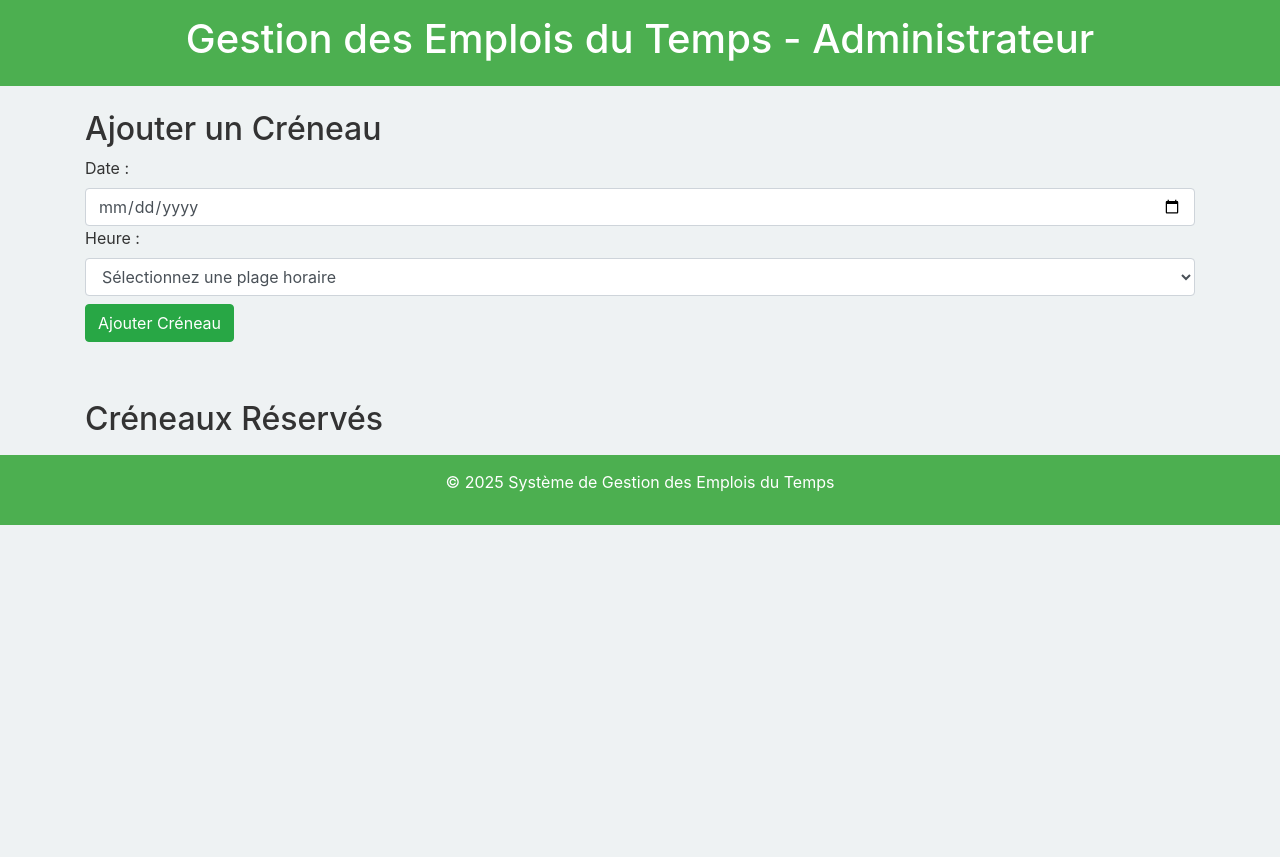
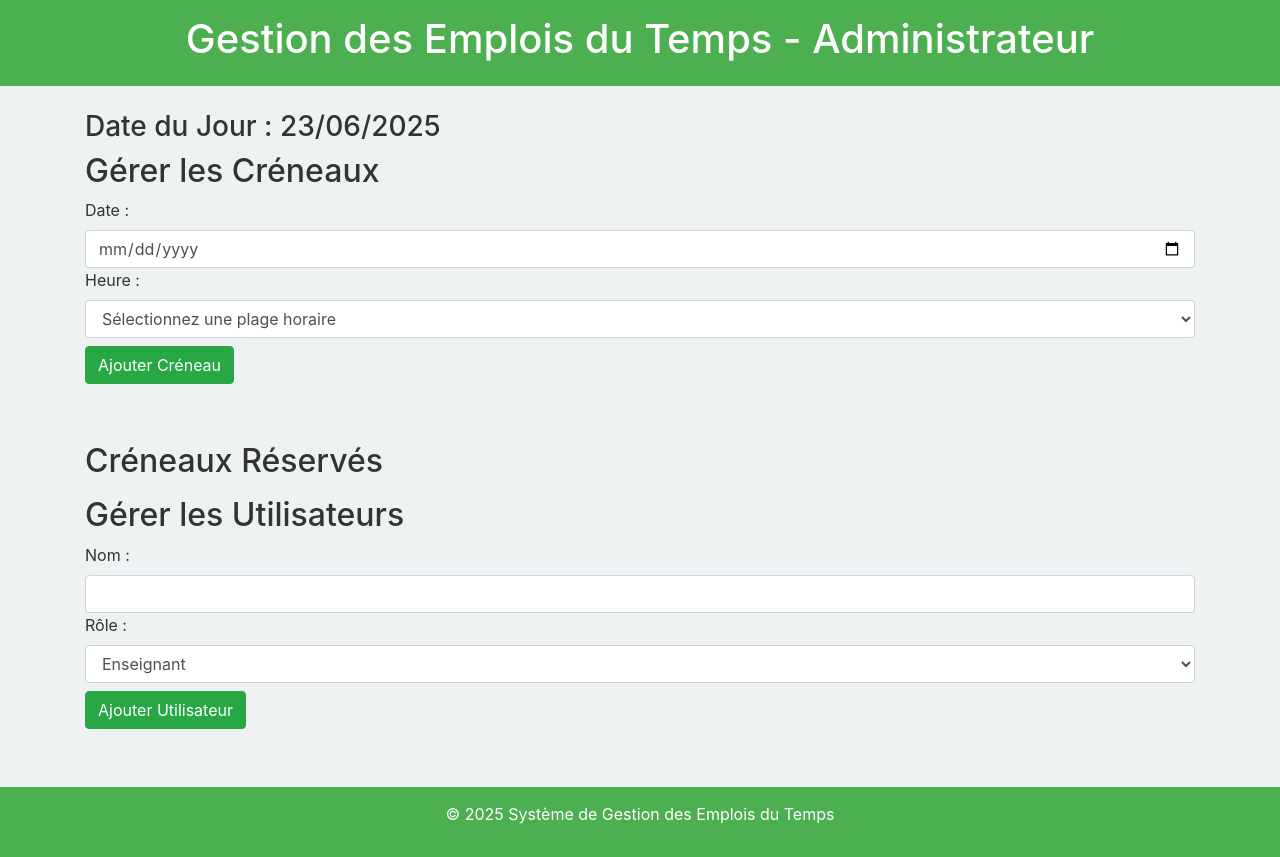
Before and after one commit to menrickP/javascriptmenga, a plain HTML site: page admin.html in a window 1280 px wide. Before the commit the page ends 800 px from the top, so only its background shows below. Drawn offline with nearby package versions, Linux system fonts and the light colour scheme.

Commit message:
Update admin.html

```diff
--- a/admin.html
+++ b/admin.html
@@ -29,9 +29,11 @@
         <h1>Gestion des Emplois du Temps - Administrateur</h1>
     </header>
     <main class="container mt-4">
+        <h3>Date du Jour : <span id="currentDate"></span></h3>
+
         <section>
-            <h2>Ajouter un Créneau</h2>
-            <form id="addSlotForm" class="form-group">
+            <h2>Gérer les Créneaux</h2>
+            <form id="manageSlotsForm" class="form-group">
                 <label for="slotDate">Date :</label>
                 <input type="date" id="slotDate" class="form-control" required>
                 <label for="slotTime">Heure :</label>
@@ -42,11 +44,28 @@
                 </select>
                 <button type="submit" class="btn btn-success mt-2">Ajouter Créneau</button>
             </form>
-            <div id="adminAlert" class="alert"></div>
+            <div id="manageAlert" class="alert"></div>
         </section>
+
         <section>
             <h2>Créneaux Réservés</h2>
             <div id="adminSchedule" class="mt-3"></div>
+        </section>
+
+        <section>
+            <h2>Gérer les Utilisateurs</h2>
+            <form id="userForm" class="form-group">
+                <label for="userName">Nom :</label>
+                <input type="text" id="userName" class="form-control" required>
+                <label for="userRole">Rôle :</label>
+                <select id="userRole" class="form-control" required>
+                    <option value="enseignant">Enseignant</option>
+                    <option value="etudiant">Étudiant</option>
+                </select>
+                <button type="submit" class="btn btn-success mt-2">Ajouter Utilisateur</button>
+            </form>
+            <div id="userAlert" class="alert"></div>
+            <div id="userList" class="mt-3"></div>
         </section>
     </main>
     <footer>
```
